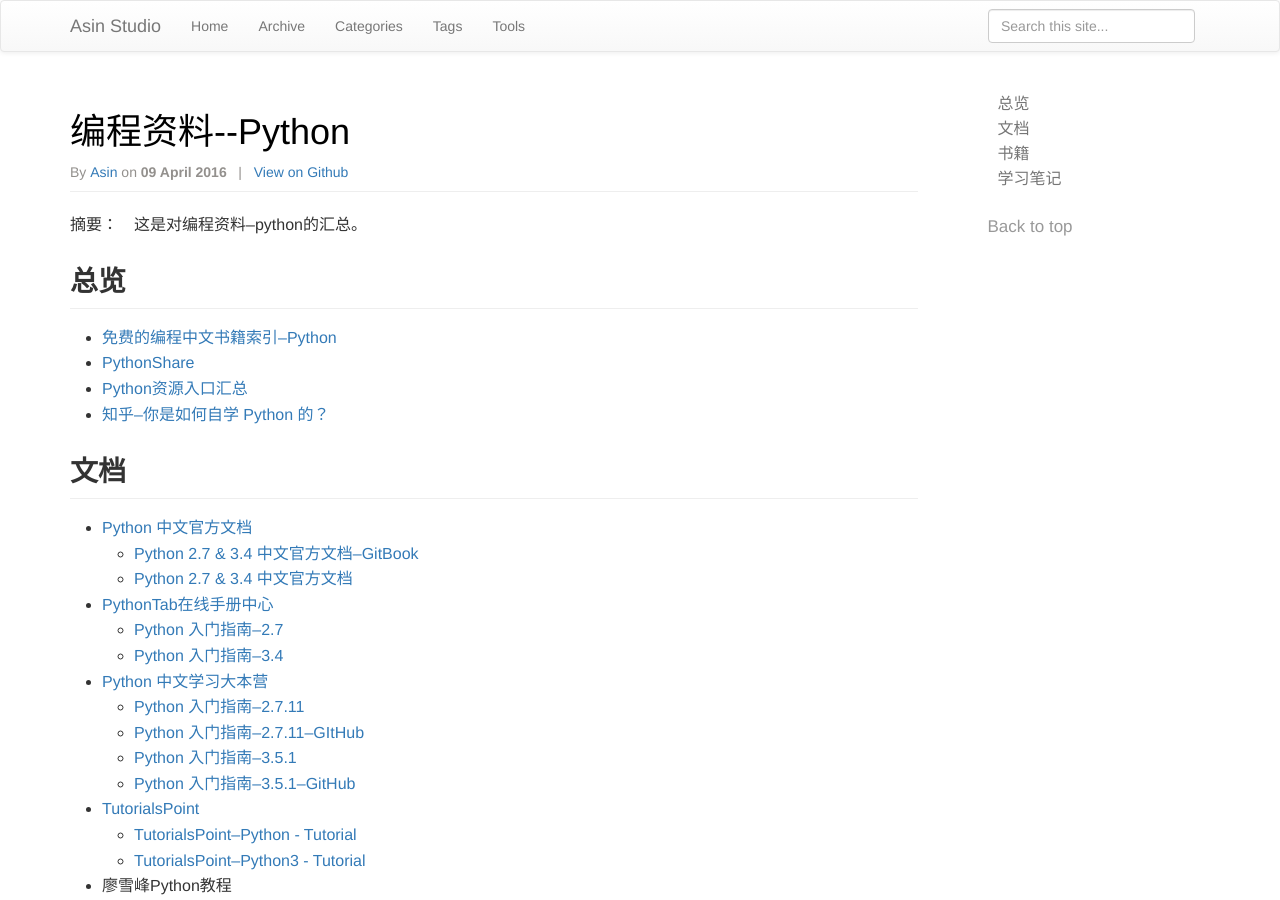
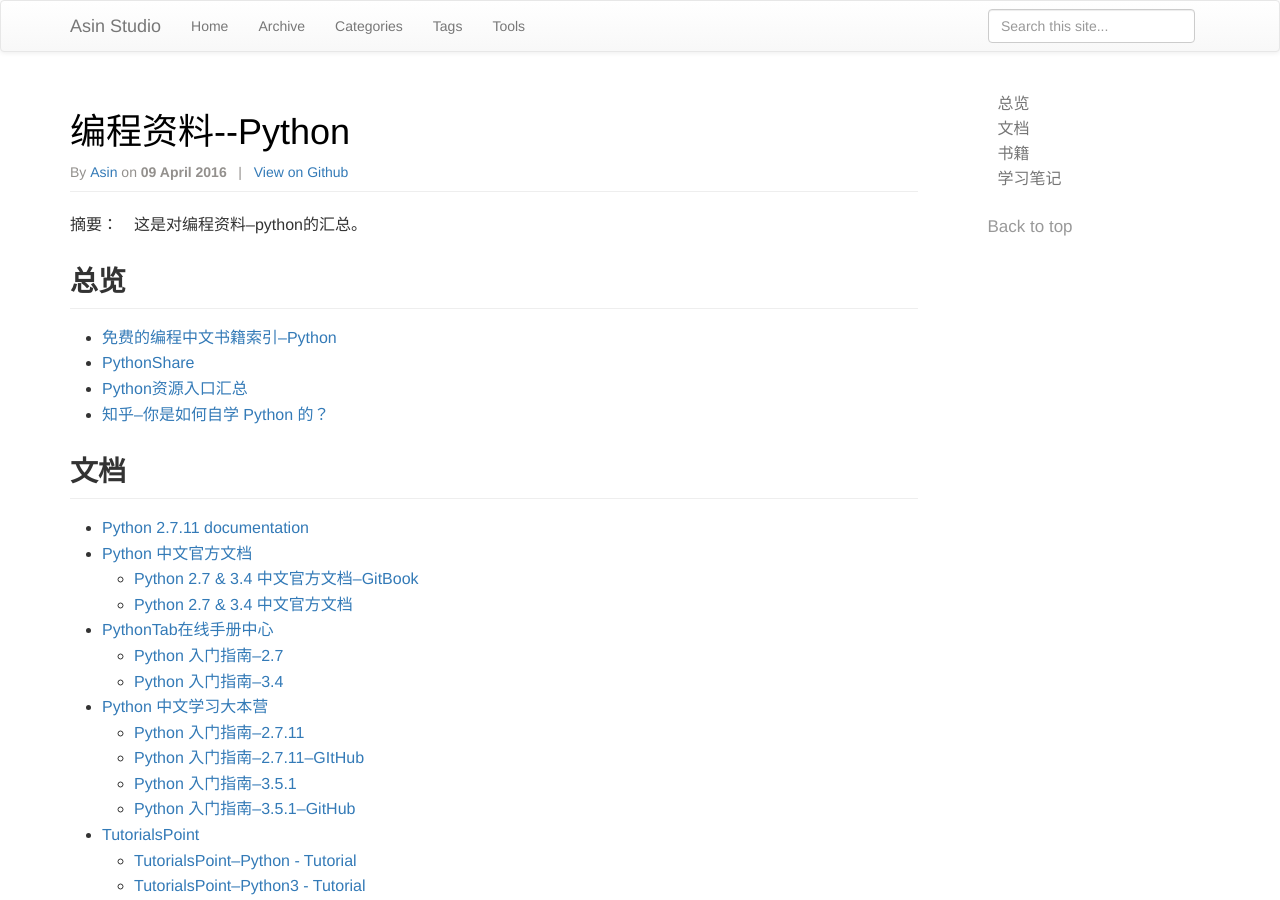
Before and after one commit to asin929/asin929.github.io, a Jekyll site: the page built from _posts/Program-Document/2016-4-9-编程资料--Python.md, in a window 1280 px wide and 900 px high. Built offline with Jekyll 4.4.1, drawn with Linux system fonts in a browser that asks for light colours; comment, search, counter and statistics services are not loaded.

Commit message:
Update 2016-4-9-编程资料--Python.md

```diff
--- a/_posts/Program-Document/2016-4-9-编程资料--Python.md
+++ b/_posts/Program-Document/2016-4-9-编程资料--Python.md
@@ -21,6 +21,7 @@ tags : [program, document, python]
 
 
 ## 文档
++ [Python 2.7.11 documentation](https://docs.python.org/2/index.html)
 + [Python 中文官方文档](http://python.usyiyi.cn/)
     + [Python 2.7 & 3.4 中文官方文档--GitBook ](https://www.gitbook.com/book/wizardforcel/python-doc-27-34/details)
     + [Python 2.7 & 3.4 中文官方文档](https://wizardforcel.gitbooks.io/python-doc-27-34/content/)
```
